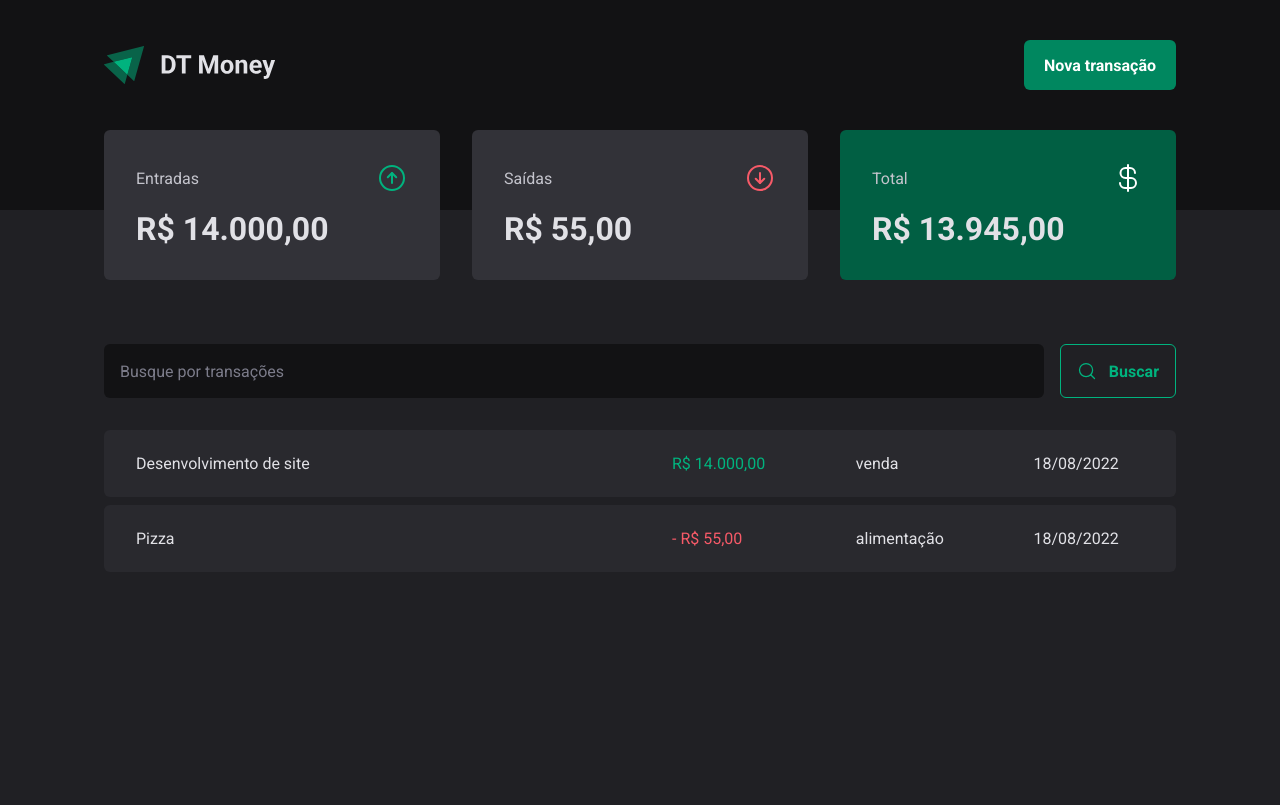
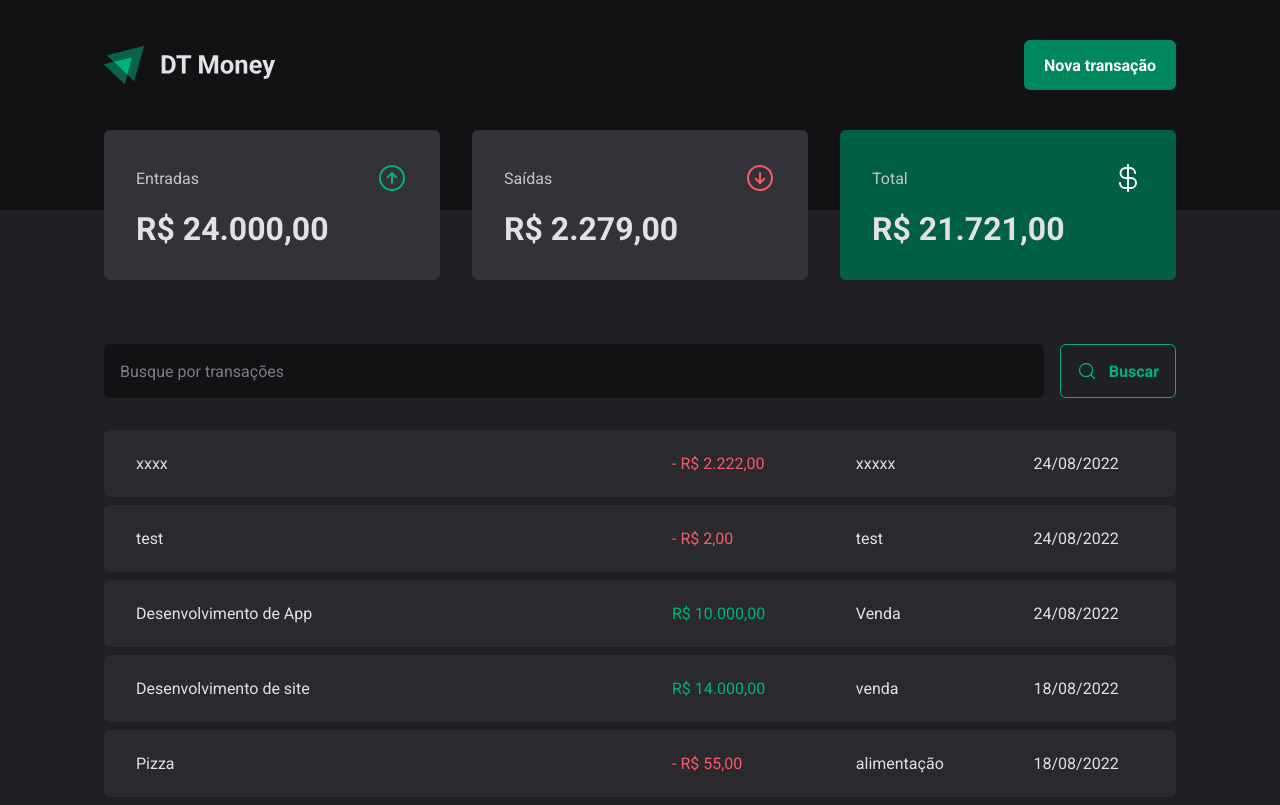
Before and after one commit to FixRuan/New-DT-money, a React (Vite) app: page / in a window 1280 px wide. Built offline with nearby package versions, Linux system fonts and the light colour scheme; data requests are answered from the project's data file.

Commit message:
Create transaction with modal

```diff
--- a/server.json
+++ b/server.json
@@ -15,6 +15,30 @@
       "category": "alimentação",
       "price": 55,
       "createdAt": "2022-08-18T16:23:00.696Z"
+    },
+    {
+      "description": "Desenvolvimento de App",
+      "category": "Venda",
+      "price": 10000,
+      "type": "income",
+      "createdAt": "2022-08-24T19:18:36.056Z",
+      "id": 3
+    },
+    {
+      "description": "test",
+      "category": "test",
+      "price": 2,
+      "type": "outcome",
+      "createdAt": "2022-08-24T19:23:54.871Z",
+      "id": 4
+    },
+    {
+      "description": "xxxx",
+      "category": "xxxxx",
+      "price": 2222,
+      "type": "outcome",
+      "createdAt": "2022-08-24T19:33:44.681Z",
+      "id": 5
     }
   ]
 }
--- a/src/components/NewTransactionModal/index.tsx
+++ b/src/components/NewTransactionModal/index.tsx
@@ -6,6 +6,7 @@
 import * as z from 'zod';
 import { zodResolver } from '@hookform/resolvers/zod';
 import { Controller, useForm } from "react-hook-form";
+import { useTransaction } from "../../contexts/transaction";
 
 const newTransactionFormSchema = z.object({
   description: z.string(),
@@ -17,11 +18,14 @@
 type NewTransactionFormInputs = z.infer<typeof newTransactionFormSchema>
 
 export function NewTransactionModal() {
+  const { createTransaction } = useTransaction();
+
   const {
     control,
     register,
     handleSubmit,
-    formState: { isSubmitting }
+    formState: { isSubmitting },
+    reset,
   } = useForm<NewTransactionFormInputs>({
     resolver: zodResolver(newTransactionFormSchema),
     defaultValues: {
@@ -29,8 +33,18 @@
     }
   });
 
-  function handleCreateNewTransaction(data: NewTransactionFormInputs) {
-    console.log(data);
+  async function handleCreateNewTransaction(data: NewTransactionFormInputs) {
+    const { description, category, price, type } = data;
+
+    createTransaction({
+      description,
+      category,
+      price,
+      type
+    })
+
+
+    reset();
   }
 
 
--- a/src/contexts/transaction.tsx
+++ b/src/contexts/transaction.tsx
@@ -10,9 +10,17 @@
   createdAt: string;
 }
 
+export interface CreateTransactionData {
+  description: string;
+  type: 'income' | 'outcome';
+  price: number;
+  category: string;
+}
+
 interface TransactionsContextProps {
   transactions: Transaction[];
   fetchTransactions: (query?: string) => Promise<void>;
+  createTransaction: (data: CreateTransactionData) => Promise<void>;
 }
 
 interface TransactionsProviderProps {
@@ -27,11 +35,27 @@
   async function fetchTransactions(query?: string) {
     const response = await api.get('/transactions', {
       params: {
+        _sort: 'createdAt',
+        _order: 'desc',
         q: query,
       }
     })
 
     setTransactions(response.data);
+  }
+
+  async function createTransaction(data: CreateTransactionData) {
+    const { description, price, category, type } = data;
+
+    const response = await api.post('/transactions', {
+      description,
+      category,
+      price,
+      type,
+      createdAt: new Date()
+    });
+
+    setTransactions(state => [...state, response.data]);
   }
 
 
@@ -42,7 +66,9 @@
 
   return (
     <transactionsContext.Provider value={{
-      transactions, fetchTransactions
+      transactions,
+      fetchTransactions,
+      createTransaction
     }}
     >
       {children}
```
